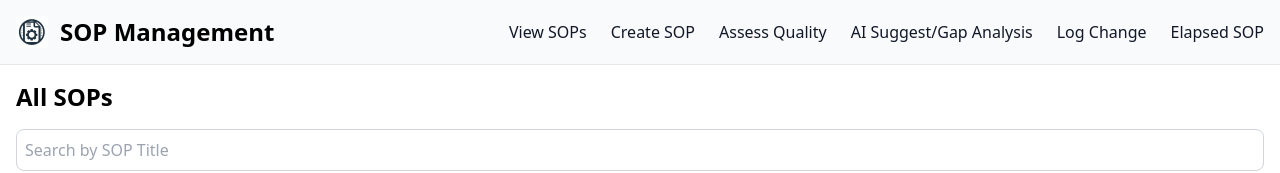
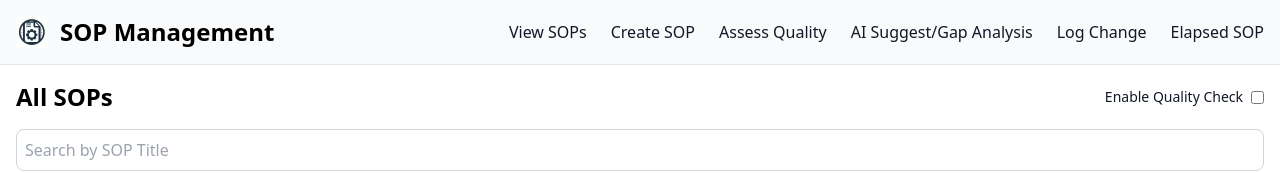
Before and after one commit to El-Invierno/SopManagement, a React (Vite) app in the folder frontend/: page /view-sops in a window 1280 px wide. Shown: the top 173 px of the page. Built offline with nearby package versions, Linux system fonts and the light colour scheme; no server answers.

Commit message:
some minor changes

```diff
--- a/frontend/api.js
+++ b/frontend/api.js
@@ -11,7 +11,6 @@ export const getAllChangeLogs = () => API.get('/sops/change-logs');
 export const getQualityScoreById = (id) => API.get(`/sops/${id}/quality`); // New endpoint for quality score
 
 // AI APIs
-// AI APIs
 export const getAISuggestions = (id) => API.get(`/ai/suggestions/${id}`);
 export const getAssessQuality = (id) => API.get(`/ai/assess/${id}`);
 export const updateSOPContent = (id, data) => API.put(`/sops/update/${id}`, data);
--- a/frontend/src/components/ElapsedSOP.jsx
+++ b/frontend/src/components/ElapsedSOP.jsx
@@ -1,4 +1,3 @@
-// src/components/ElapsedSOP.jsx
 import React, { useState, useEffect } from 'react';
 import axios from 'axios';
 
--- a/frontend/src/components/ViewSOP.jsx
+++ b/frontend/src/components/ViewSOP.jsx
@@ -12,9 +12,16 @@ const ViewSOP = () => {
   const [updatedTitle, setUpdatedTitle] = useState("");
   const [updatedContent, setUpdatedContent] = useState("");
   const [searchTerm, setSearchTerm] = useState("");
+  const [isAutoCheckEnabled, setIsAutoCheckEnabled] = useState(false);
 
   useEffect(() => {
     fetchSOPs();
+
+    // Load the checkbox state from localStorage
+    const savedAutoCheckState = localStorage.getItem('isAutoCheckEnabled');
+    if (savedAutoCheckState !== null) {
+      setIsAutoCheckEnabled(JSON.parse(savedAutoCheckState));
+    }
   }, []);
 
   const fetchSOPs = async () => {
@@ -106,9 +113,31 @@ const ViewSOP = () => {
     sop.title.toLowerCase().includes(searchTerm.toLowerCase())
   );
 
+  const handleToggleChange = () => {
+    const newState = !isAutoCheckEnabled;
+    console.log(newState);
+    setIsAutoCheckEnabled(newState);
+    // Save the new state to localStorage
+    localStorage.setItem('isAutoCheckEnabled', JSON.stringify(newState));
+  };
+
   return (
     <div>
-      <h1 className="text-2xl font-semibold mb-4">All SOPs</h1>
+      <div className="flex justify-between items-center mb-4">
+        <h1 className="text-2xl font-semibold">All SOPs</h1>
+        <div className="flex items-center">
+          <label htmlFor="autoCheck" className="mr-2 text-sm font-medium text-gray-900 dark:text-white">
+            Enable Quality Check
+          </label>
+          <input
+            id="autoCheck"
+            type="checkbox"
+            className="toggle-checkbox"
+            checked={isAutoCheckEnabled}
+            onChange={handleToggleChange}
+          />
+        </div>
+      </div>
       <div className="mb-4">
         <input
           type="text"
```
